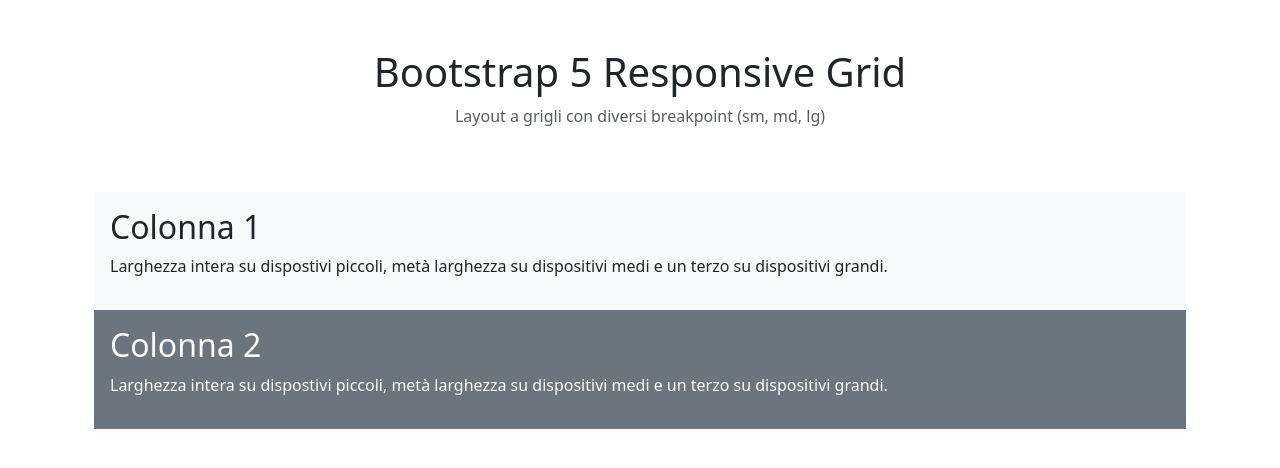
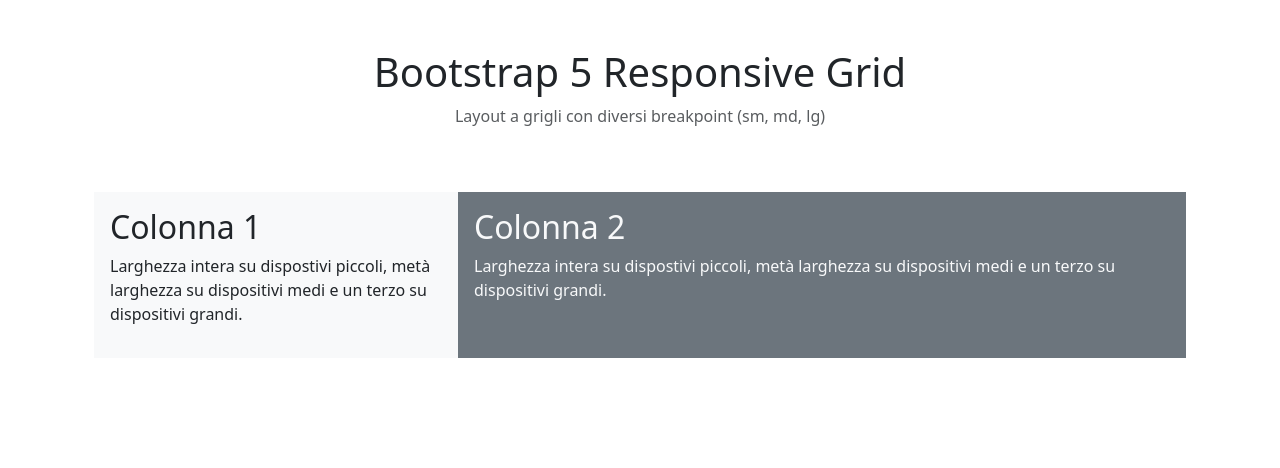
Before and after one commit to AndreaRispoli97/htmlcss-bootstrap-layout, a plain HTML site: page index.html in a window 1280 px wide. Drawn offline with nearby package versions, Linux system fonts and the light colour scheme.

Commit message:
feat: prime 2 colonne desktop e tablet

```diff
--- a/index.html
+++ b/index.html
@@ -19,12 +19,12 @@
     </header>
     <main>
         <div class="container text-center">
-            <div class="row align-items-start p-4">
-              <div class="col-12 text-start p-3 pt-3 pb-3 bg-light">
+            <div class="row p-4">
+              <div class="col-sm-12 col-md-6 col-lg-4 text-start p-3 pt-3 pb-3 bg-light">
                 <h2>Colonna 1</h2>
                 <p>Larghezza intera su dispostivi piccoli, metà larghezza su dispositivi medi e un terzo su dispositivi grandi.</p>
               </div>
-              <div class="col-12 text-start p-3 pt-3 pb-3 bg-secondary text-light">
+              <div class="col-sm-12 col-md-6 col-lg-8 text-start p-3 pt-3 pb-3 bg-secondary text-light">
                 <h2>Colonna 2</h2>
                 <p>Larghezza intera su dispostivi piccoli, metà larghezza su dispositivi medi e un terzo su dispositivi grandi.</p>
               </div>
```
